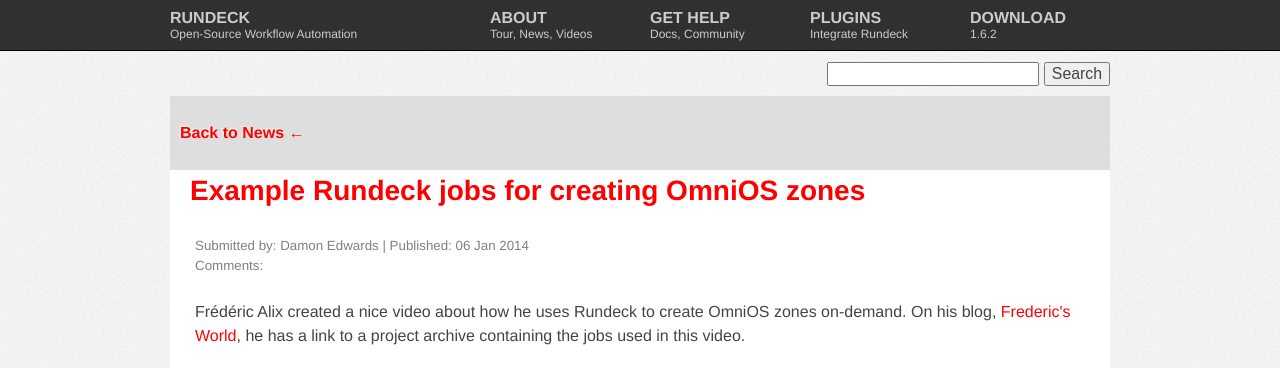
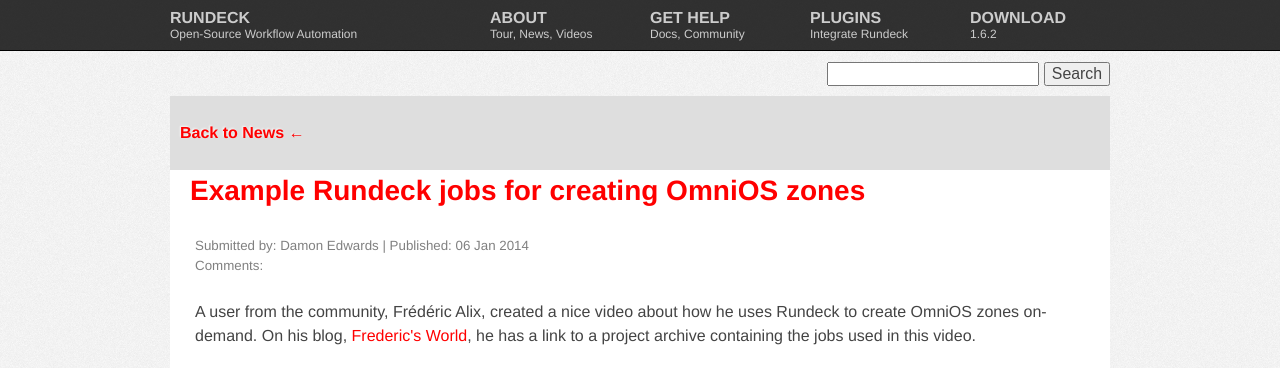
Before and after one commit to rundeck/rundeck-ghpages, a Jekyll site: the page built from news/_posts/2014-01-06-Rundeck-jobs-for-creating-OmniOS-zones.md, in a window 1280 px wide, cut to the strip 0-368 px from the top of the page. Built offline with Jekyll 4.4.1, drawn with Linux system fonts in a browser that asks for light colours; nearby versions of some CDN libraries; comment, search, counter and statistics services are not loaded.

Commit message:
minor text changes and number of news items in index

```diff
--- a/index.html
+++ b/index.html
@@ -16,7 +16,7 @@
   <div class="grid_12">
 	<h2>Latest Rundeck News</h2>
 	<ul style="margin-bottom:25px; list-style-type:none;">
-  {% for post in site.categories.news limit:3 %}
+  {% for post in site.categories.news limit:4 %}
     <li>
       <a href="{{ site.baseurl }}{{ post.url }}">{{ post.title }}</a>
     </li>
--- a/news/_posts/2014-01-06-Rundeck-jobs-for-creating-OmniOS-zones.md
+++ b/news/_posts/2014-01-06-Rundeck-jobs-for-creating-OmniOS-zones.md
@@ -8,7 +8,7 @@
 published: true
 ---
 <p>&nbsp;</p>
-<p>Frédéric Alix created a nice video about how he uses Rundeck to create OmniOS zones on-demand. On his blog, <a href="http://blog.fredalix.com/2014/01/rundeck-create-omnios-zones.html">Frederic's World</a>, he has a link to a project archive containing the jobs used in this video.</p>
+<p>A user from the community, Frédéric Alix, created a nice video about how he uses Rundeck to create OmniOS zones on-demand. On his blog, <a href="http://blog.fredalix.com/2014/01/rundeck-create-omnios-zones.html">Frederic's World</a>, he has a link to a project archive containing the jobs used in this video.</p>
 <p>&nbsp;</p>
 <iframe width="640" height="480" src="//www.youtube.com/embed/F6SZe0gtSfw" frameborder="0"> </iframe>
 <p>&nbsp;</p>
```
